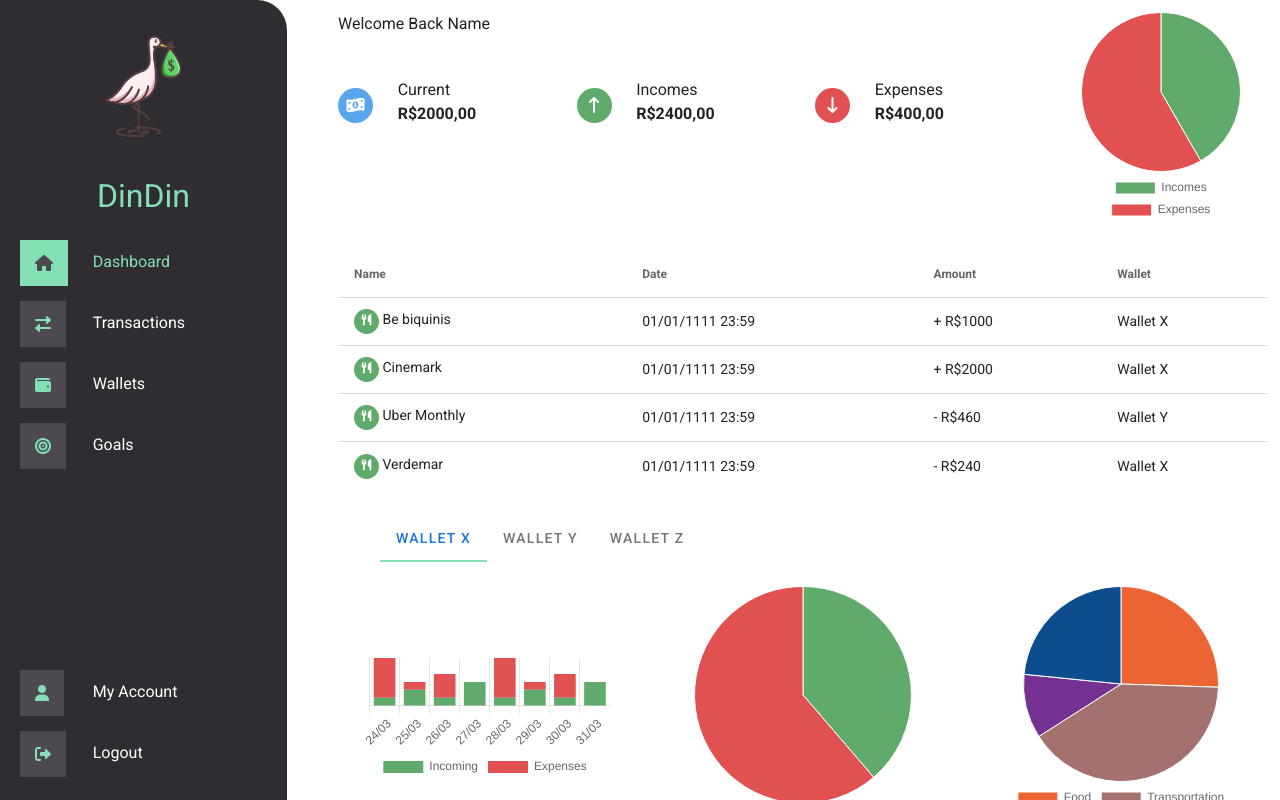
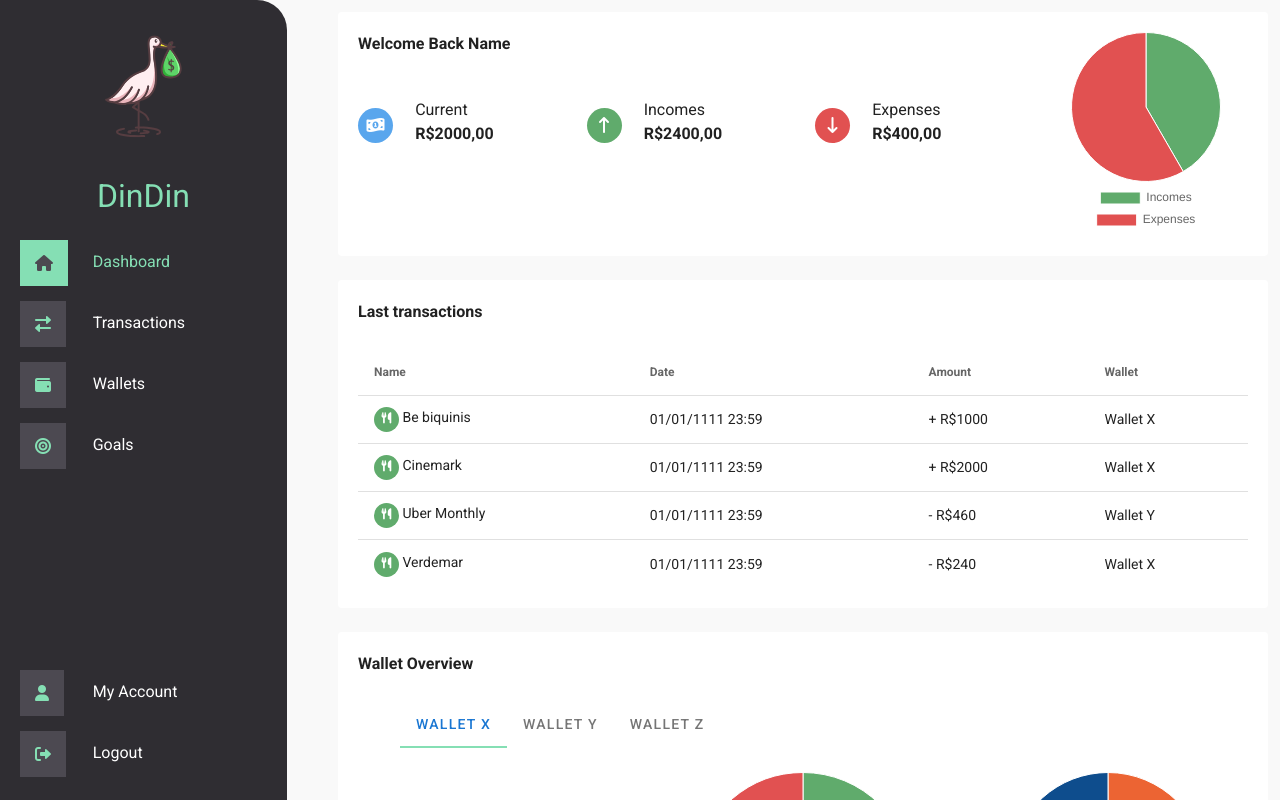
Before and after one commit to ICEI-PUC-Minas-PPLES-TI/plf-es-2022-1-ti5-5104100-DinDin, a Nuxt app in the folder Codigo/dindin-frontend/: page /dashboard in a window 1280 px wide. Built offline with nearby package versions, Linux system fonts and the light colour scheme.

Commit message:
Fix bg color and add card texts

```diff
--- a/Codigo/dindin-frontend/assets/css/main.scss
+++ b/Codigo/dindin-frontend/assets/css/main.scss
@@ -7,6 +7,9 @@ html, body {
         display: none;
     }
 }
+#dindin-app{
+    background-color: #F9F9F9;
+}
 
 *{
     font-family: 'Roboto', sans-serif;
@@ -14,3 +17,7 @@ html, body {
 .text-left{
     text-align: left;
 }
+
+.p-20{
+    padding: 20px;
+}
--- a/Codigo/dindin-frontend/layouts/home.vue
+++ b/Codigo/dindin-frontend/layouts/home.vue
@@ -1,8 +1,8 @@
 <template>
-  <v-app>
+  <v-app id="dindin-app">
     <v-main>
       <v-row>
-        <v-col md="3" class="parent d-none d-md-block">
+        <v-col md="3" xl="2" class="parent d-none d-md-block">
           <div class="menu">
             <img src="logo.svg" alt="DinDin Logo" class="menu-logo">
             <h1 class="menu-title">DinDin</h1>
@@ -10,10 +10,10 @@
               <li v-for="(m,midx) in menus" :key="midx" :class="currentMenu == m.url ? 'menu-list-active': ''">
                 <router-link :to="m.url">
                   <v-row>
-                    <v-col md="3" xl="2">
+                    <v-col md="3">
                       <i class="menu-list-icon" :class="m.icon"></i>
                     </v-col>
-                    <v-col md="9" xl="10">
+                    <v-col md="9">
                       <span class="menu-list-text">
                         {{ m.name }}
                       </span>
@@ -50,7 +50,7 @@
             </ul>
           </div>
         </v-col>
-        <v-col md="9">
+        <v-col md="9" xl="10">
           <v-app-bar
             class="d-block d-md-none"
             color="#5BD098"
--- a/Codigo/dindin-frontend/pages/dashboard.vue
+++ b/Codigo/dindin-frontend/pages/dashboard.vue
@@ -1,10 +1,13 @@
 <template>
   <v-container fluid>
+    <v-row>
+      <v-col>
+        <v-card elevation="0" class="p-20">
           <v-row>
             <v-col cols="12" md="9">
               <v-row>
                 <v-col>
-            Welcome Back Name
+                  <b>Welcome Back Name</b>
                 </v-col>
               </v-row>
               <v-row class="dash-welcome-main">
@@ -52,7 +55,18 @@
               </div>
             </v-col>
           </v-row>
+        </v-card>
+      </v-col>
+    </v-row>
     <!-- Transações Recentes -->
+    <v-row>
+      <v-col>
+        <v-card elevation="0" class="p-20">
+          <v-row>
+            <v-col>
+              <b>Last transactions </b>
+            </v-col>
+          </v-row>
           <v-row>
             <v-col>
               <v-simple-table>
@@ -107,7 +121,18 @@
               </v-simple-table>
             </v-col>
           </v-row>
+        </v-card>
+      </v-col>
+    </v-row>
     <!-- Gráficos de entrada/saida, saida por categoria -->
+    <v-row>
+      <v-col>
+        <v-card elevation="0" class="p-20">
+          <v-row>
+            <v-col>
+              <b>Wallet Overview</b>
+            </v-col>
+          </v-row>
           <v-row>
             <v-col>
               <v-row>
@@ -139,6 +164,9 @@
                   </div>
                 </v-col>
               </v-row>
+            </v-col>
+          </v-row>
+        </v-card>
       </v-col>
     </v-row>
   </v-container>
```
Lines whose indentation alone changed are shown as unchanged.
